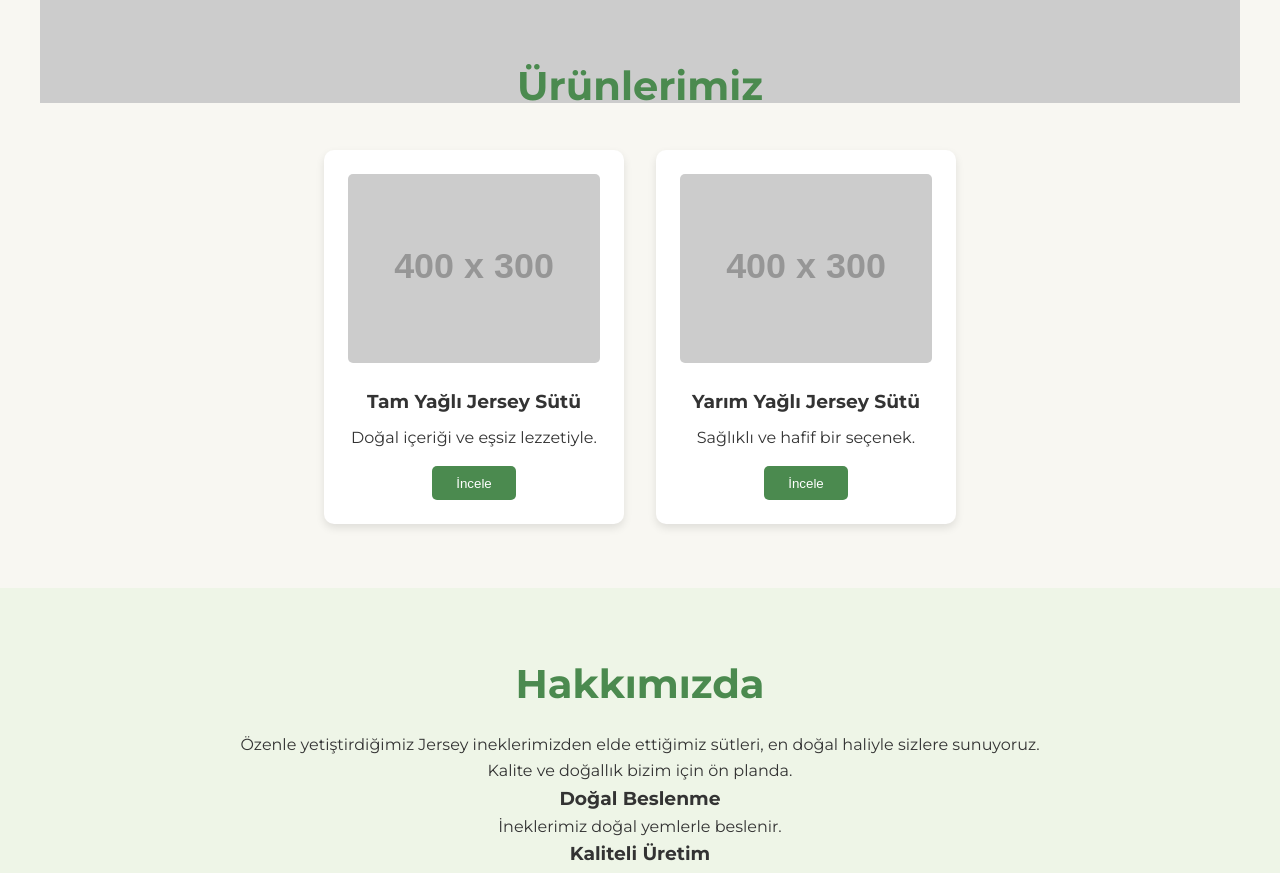
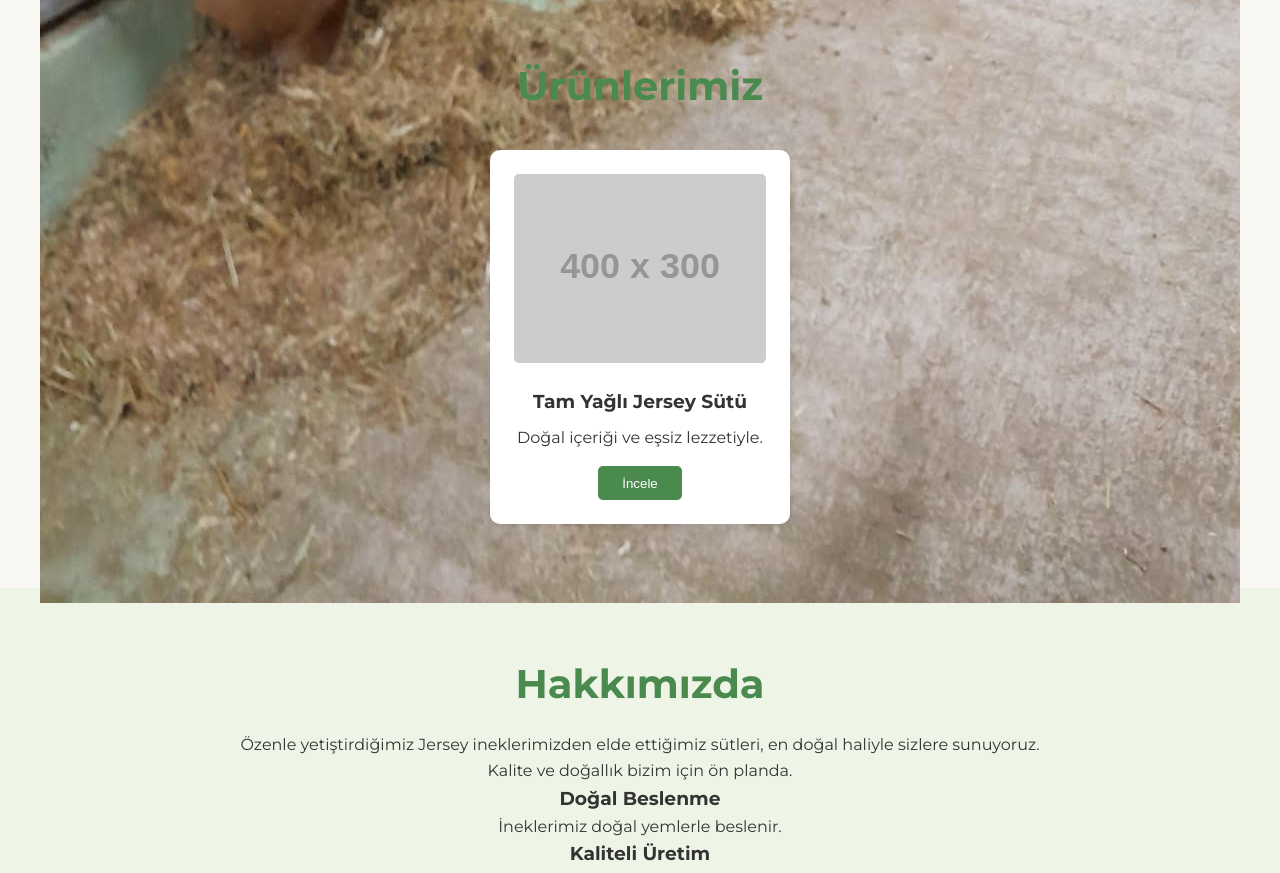
Before and after one commit to tosursut/web, a plain HTML site: page index.html in a window 1280 px wide. Shown: the part 648-1521 px from the top of the page. Drawn offline with Linux system fonts and the light colour scheme; placeholder pictures from the web are drawn by us.

Commit message:
Update index.html

```diff
--- a/index.html
+++ b/index.html
@@ -30,7 +30,7 @@
                 <a href="#urunler" class="button">Ürünlerimizi Keşfedin</a>
             </div>
             <div class="hero-image">
-                <img src="https://via.placeholder.com/1200x600" alt="Yeşil otlakta Jersey inekleri">
+                <img src="/inek.jpg" alt="Jersey İneklerimiz">
             </div>
         </section>
 
@@ -41,12 +41,6 @@
                     <img src="https://via.placeholder.com/400x300" alt="Tam Yağlı Jersey Sütü">
                     <h3>Tam Yağlı Jersey Sütü</h3>
                     <p>Doğal içeriği ve eşsiz lezzetiyle.</p>
-                    <button class="product-button">İncele</button>
-                </div>
-                <div class="product-card">
-                    <img src="https://via.placeholder.com/400x300" alt="Yarım Yağlı Jersey Sütü">
-                    <h3>Yarım Yağlı Jersey Sütü</h3>
-                    <p>Sağlıklı ve hafif bir seçenek.</p>
                     <button class="product-button">İncele</button>
                 </div>
             </div>
```
